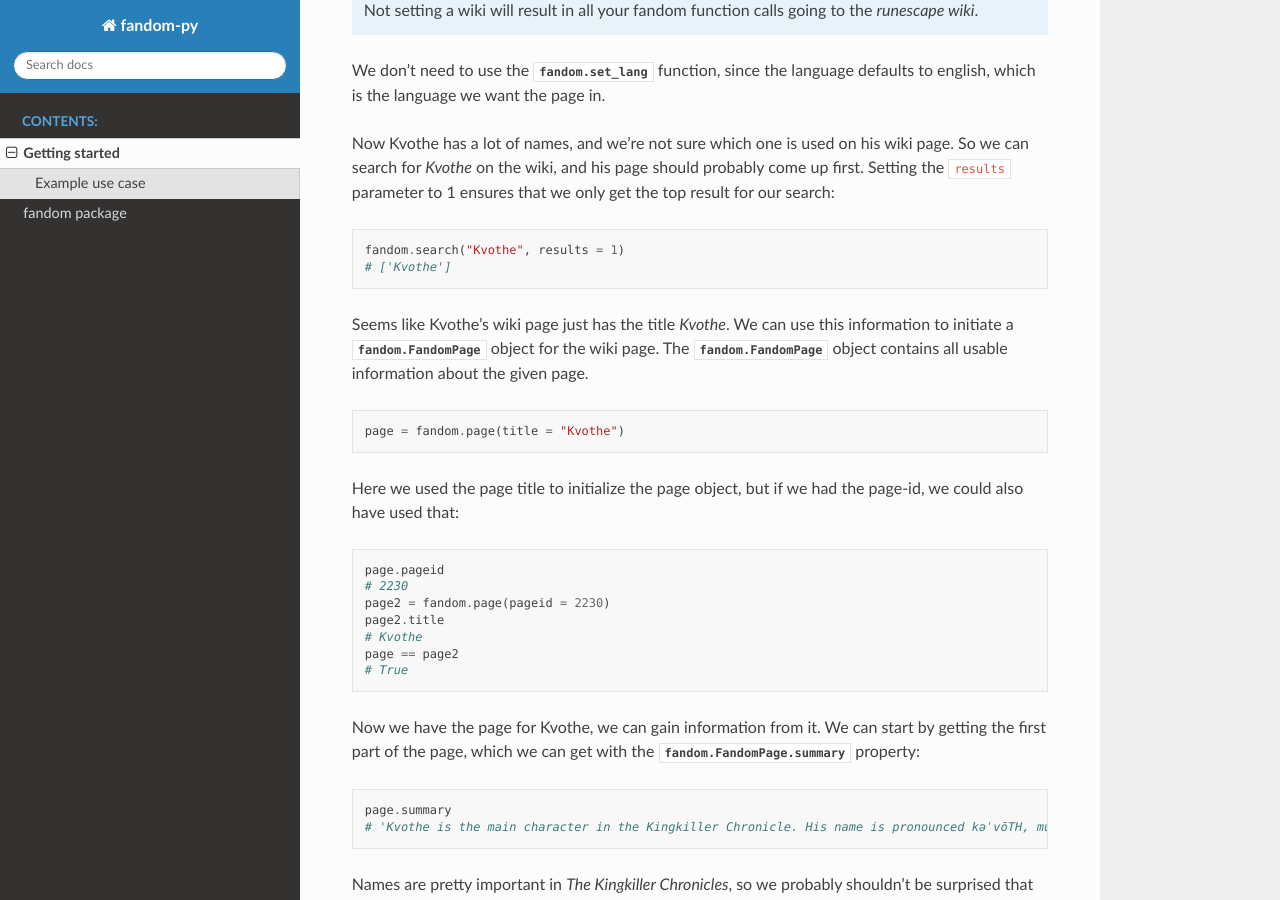
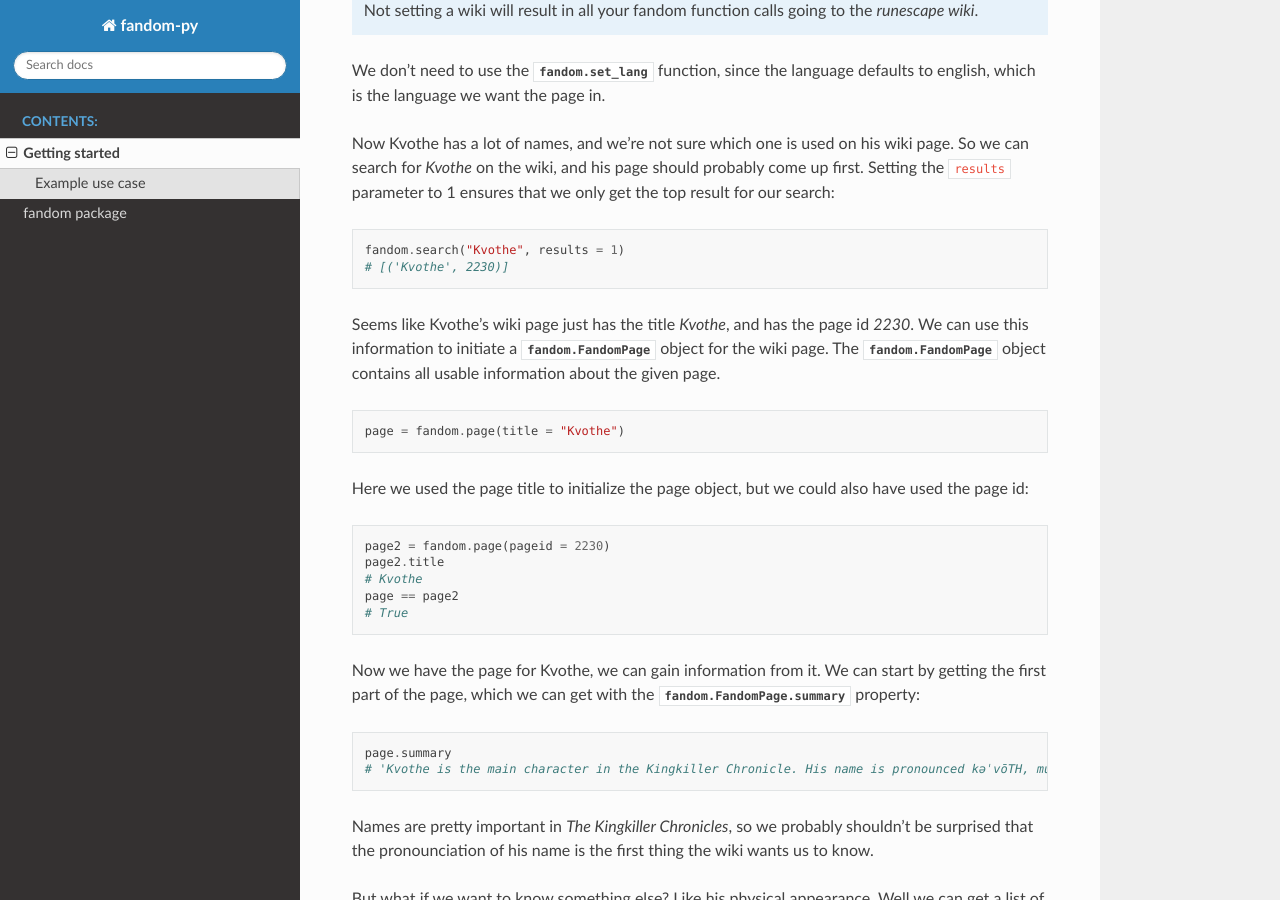
Before and after one commit to NikolajDanger/fandom-py, a Sphinx documentation site: the page built from docs/source/getting_started.rst, in a window 1280 px wide and 900 px high, scrolled down 675 px. Built offline with Sphinx 7.4.7 and the Read the Docs theme 2.0.0, drawn with Linux system fonts in a browser that asks for light colours.

Commit message:
Search now returns tuples

```diff
--- a/docs/source/getting_started.rst
+++ b/docs/source/getting_started.rst
@@ -34,20 +34,18 @@ Now Kvothe has a lot of names, and we're not sure which one is used on his wiki
 .. code-block:: python
 
     fandom.search("Kvothe", results = 1)
-    # ['Kvothe']
+    # [('Kvothe', 2230)]
 
-Seems like Kvothe's wiki page just has the title *Kvothe*. We can use this information to initiate a :class:`fandom.FandomPage` object for the wiki page. The :class:`fandom.FandomPage` object contains all usable information about the given page.
+Seems like Kvothe's wiki page just has the title *Kvothe*, and has the page id *2230*. We can use this information to initiate a :class:`fandom.FandomPage` object for the wiki page. The :class:`fandom.FandomPage` object contains all usable information about the given page.
 
 .. code-block:: python
 
     page = fandom.page(title = "Kvothe")
 
-Here we used the page title to initialize the page object, but if we had the page-id, we could also have used that:
+Here we used the page title to initialize the page object, but we could also have used the page id:
 
 .. code-block:: python
 
-    page.pageid
-    # 2230
     page2 = fandom.page(pageid = 2230)
     page2.title
     # Kvothe
--- a/fandom/__init__.py
+++ b/fandom/__init__.py
@@ -1,6 +1,6 @@
 from .FandomPage import FandomPage
 from .fandom import default_url, page, random, search, set_lang, set_rate_limiting, set_wiki, set_user_agent, summary
 
-__version__ = (0, 1, 5)
+__version__ = (0, 2, 0)
 
 __all__ = ["default_url", "page", "random", "search", "set_lang", "set_rate_limiting", "set_wiki", "set_user_agent", "summary"]
```
Also changed, not shown: README.rst (+7 -2 lines), 3 other files.
